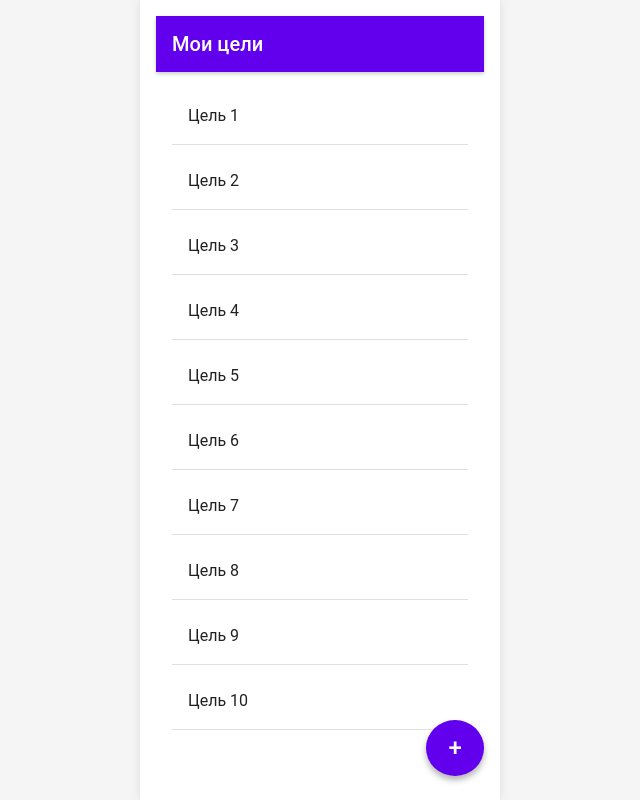
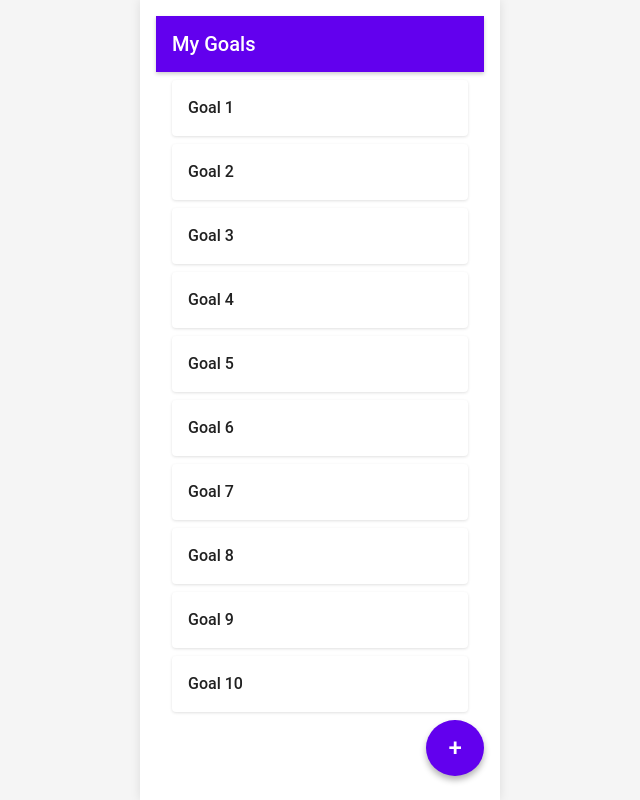
Before and after one commit to gagarinn/my-react-demo, a React (Vite) app: page / in a window 1280 px wide. Shown: the whole page, without its empty margins (320-960 px from the left). Built offline with nearby package versions, Linux system fonts and the light colour scheme.

Commit message:
init commit update

```diff
--- a/src/components/BackButton.jsx
+++ b/src/components/BackButton.jsx
@@ -1,4 +1,3 @@
-// src/components/BackButton.jsx
 import React from 'react';
 import { useNavigate } from 'react-router-dom';
 
@@ -9,14 +8,14 @@ const BackButton = () => {
         <button
             onClick={() => navigate(-1)}
             className="back-button"
-            aria-label="Назад" // Для доступности
+            aria-label="Back"
         >
             <svg
                 xmlns="http://www.w3.org/2000/svg"
                 height="24"
                 viewBox="0 0 24 24"
                 width="24"
-                fill="currentColor" // Берет цвет из CSS
+                fill="currentColor"
             >
                 <path d="M20 11H7.83l5.59-5.59L12 4l-8 8 8 8 1.41-1.41L7.83 13H20v-2z"/>
             </svg>
--- a/src/pages/GoalDetails.jsx
+++ b/src/pages/GoalDetails.jsx
@@ -1,20 +1,33 @@
-import React from 'react';
+import React, {useState} from 'react';
 import { useParams } from 'react-router-dom';
 import '../styles.css';
 import BackButton from '../components/BackButton';
 
 function GoalDetails() {
     const { id } = useParams();
-    const goals = JSON.parse(localStorage.getItem('goals')) || [];
+    const [goal, setGoal] = useState(null);
+
+    React.useEffect(() => {
+        const savedGoals = JSON.parse(localStorage.getItem('goals')) || [];
+        const allGoals = [...INITIAL_GOALS, ...savedGoals];
+        setGoal(allGoals.find(g => g.id === id));
+    }, [id]);
+
+    if (!goal) return <div>Loading...</div>;
 
     return (
         <div className="app">
             <div className="toolbar">
                 <BackButton />
-                <h1>{goals[id] || `Цель ${id}`}</h1>
+                <h1>{goal.text}</h1>
             </div>
         </div>
     );
 }
 
+const INITIAL_GOALS = Array.from({ length: 10 }, (_, i) => ({
+    id: `initial-${i}`,
+    text: `Goal ${i + 1}`
+}));
+
 export default GoalDetails;
--- a/src/pages/Home.jsx
+++ b/src/pages/Home.jsx
@@ -1,37 +1,47 @@
-import React, { useState } from 'react';
+import React, { useState, useEffect } from 'react';
 import { Link, useNavigate } from 'react-router-dom';
 import '../styles.css';
 
+const INITIAL_GOALS = Array.from({ length: 10 }, (_, i) => ({
+    id: `initial-${i}`,
+    text: `Goal ${i + 1}`
+}));
+
 function Home() {
-    const [goals, setGoals] = useState(
-        Array.from({ length: 10 }, (_, i) => `Цель ${i + 1}`)
-    );
+    const [goals, setGoals] = useState([]);
     const navigate = useNavigate();
 
+    useEffect(() => {
+        const savedGoals = JSON.parse(localStorage.getItem('goals')) || [];
+        setGoals([...INITIAL_GOALS, ...savedGoals]);
+    }, []);
+
     const addGoal = (newGoal) => {
-        setGoals([...goals, newGoal]);
+        const updatedGoals = [...goals, newGoal];
+        setGoals(updatedGoals);
+        // Сохраняем ТОЛЬКО пользовательские цели
+        localStorage.setItem('goals',
+            JSON.stringify(updatedGoals.filter(g => !g.id.startsWith('initial-')))
+        );
     };
 
     return (
         <div className="app">
             <div className="toolbar">
-                <h1>Мои цели</h1>
+                <h1>My Goals</h1>
             </div>
             <div className="goal-list">
-                {goals.map((goal, index) => (
-                    <div
-                        key={index}
+                {goals.map((goal) => (
+                    <Link
+                        to={`/goal/${goal.id}`}
+                        key={goal.id}
                         className="goal-item"
-                        onClick={() => navigate(`/goal/${index}`)}
                     >
-                        {goal}
-                    </div>
+                        {goal.text}
+                    </Link>
                 ))}
             </div>
-            <button
-                className="fab"
-                onClick={() => navigate('/new-goal')}
-            >
+            <button className="fab" onClick={() => navigate('/new-goal')}>
                 +
             </button>
         </div>
--- a/src/pages/NewGoal.jsx
+++ b/src/pages/NewGoal.jsx
@@ -11,9 +11,12 @@ function NewGoal() {
         e.preventDefault();
         if (goalName.trim()) {
             const goals = JSON.parse(localStorage.getItem('goals')) || [];
-            goals.push(goalName);
+            goals.push({
+                id: crypto.randomUUID(), // Добавляем новый ID
+                text: goalName
+            });
             localStorage.setItem('goals', JSON.stringify(goals));
-            navigate('/', { state: { newGoal: goalName } });
+            navigate('/');
         }
     };
 
@@ -21,17 +24,17 @@ function NewGoal() {
         <div className="app">
             <div className="toolbar">
                 <BackButton />
-                <h1>Новая цель</h1>
+                <h1>New goal</h1>
             </div>
             <form onSubmit={handleSubmit} className="goal-form">
                 <input
                     type="text"
                     value={goalName}
                     onChange={(e) => setGoalName(e.target.value)}
-                    placeholder="Название цели"
+                    placeholder="Goal name"
                     required
                 />
-                <button type="submit">Создать</button>
+                <button type="submit">Create</button>
             </form>
         </div>
     );
--- a/src/styles.css
+++ b/src/styles.css
@@ -1,4 +1,3 @@
-/* Общие стили */
 body {
     margin: 0;
     font-family: Arial, sans-serif;
@@ -15,9 +14,9 @@ body {
     align-items: center;
     height: var(--toolbar-height);
     padding: 0 16px;
-    background: #6200ee; /* Фиолетовый как в Material */
+    background: #6200ee;
     color: white;
-    box-shadow: 0 2px 4px rgba(0, 0, 0, 0.2); /* Тень */
+    box-shadow: 0 2px 4px rgba(0, 0, 0, 0.2);
     position: sticky;
     top: 0;
     z-index: 100;
@@ -39,27 +38,33 @@ body {
 }
 
 .goal-list {
-    margin-top: 16px;
+    padding: 0 16px; /* Side padding matching toolbar */
+    margin-top: 8px;
 }
 
 .goal-item {
-    padding: 16px;
-    margin: 8px 16px; /* Отступы как в Android */
+    display: block; /* Make links block-level for full width */
+    height: 56px; /* Fixed height */
+    padding: 0 16px;
+    margin-bottom: 8px;
     background: white;
-    color: #212121; /* Темно-серый текст */
-    border-radius: 0; /* Прямоугольные элементы как в списках Android */
-    box-shadow: none;
-    border-bottom: 1px solid #e0e0e0; /* Разделитель */
+    color: #212121;
+    text-decoration: none;
+    display: flex;
+    align-items: center;
+    border-radius: 4px;
+    box-shadow: 0 1px 3px rgba(0,0,0,0.12); /* Subtle shadow */
+    transition: transform 0.2s;
 }
 
 .goal-item:active {
-    background: #f5f5f5; /* Эффект нажатия */
+    transform: scale(0.98); /* Press effect */
 }
 
 .fab {
     position: fixed;
     bottom: 24px;
-    right: calc((100% - min(100%, var(--android-width))) / 2 + 16px); /* Выравнивание по сетке */
+    right: calc((100% - min(100%, var(--android-width))) / 2 + 16px);
     width: var(--fab-size);
     height: var(--fab-size);
     border-radius: 50%;
@@ -82,15 +87,19 @@ body {
 }
 
 .goal-form {
+    padding: 0 16px;
     margin-top: 16px;
 }
 
 .goal-form input {
     width: 100%;
+    box-sizing: border-box;
     padding: 12px;
     margin-bottom: 16px;
-    border: 1px solid #ddd;
+    border: 1px solid #e0e0e0;
     border-radius: 4px;
+    font-size: 16px;
+    max-width: var(--android-width);
 }
 
 .goal-form button {
@@ -102,7 +111,7 @@ body {
     border-radius: 4px;
     cursor: pointer;
 }
-/* styles.css */
+
 :root {
     --android-width: 360px;
     --toolbar-height: 56px;
@@ -113,9 +122,9 @@ body {
     margin: 0;
     display: flex;
     justify-content: center;
-    background: #f5f5f5; /* Серый фон как в Android */
+    background: #f5f5f5;
     min-height: 100vh;
-    font-family: 'Roboto', sans-serif; /* Стандартный шрифт Android */
+    font-family: 'Roboto', sans-serif;
 }
 
 #root {
@@ -124,25 +133,25 @@ body {
     background: white;
     min-height: 100vh;
     position: relative;
-    box-shadow: 0 0 10px rgba(0, 0, 0, 0.1); /* Тень для имитации телефона */
+    box-shadow: 0 0 10px rgba(0, 0, 0, 0.1);
 }
 
 .back-button {
     background: none;
     border: none;
-    color: white; /* Наследует цвет тулбара */
+    color: white;
     padding: 8px;
     margin-right: 8px;
     cursor: pointer;
     display: flex;
     align-items: center;
     justify-content: center;
-    border-radius: 50%; /* Круглая область для клика */
+    border-radius: 50%;
     transition: background 0.3s;
 }
 
 .back-button:hover {
-    background: rgba(255, 255, 255, 0.1); /* Эффект при наведении */
+    background: rgba(255, 255, 255, 0.1);
 }
 
 .back-button svg {
```
